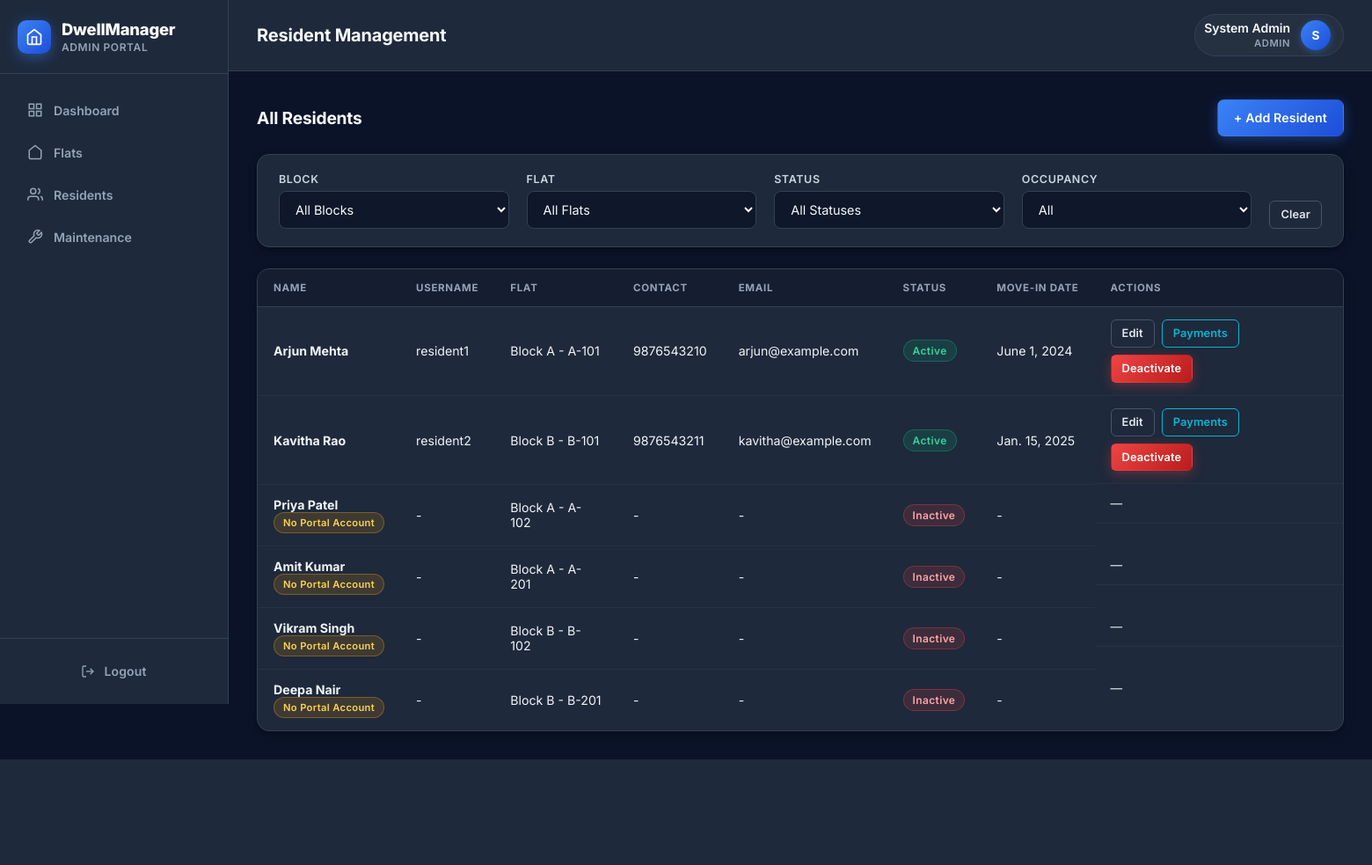
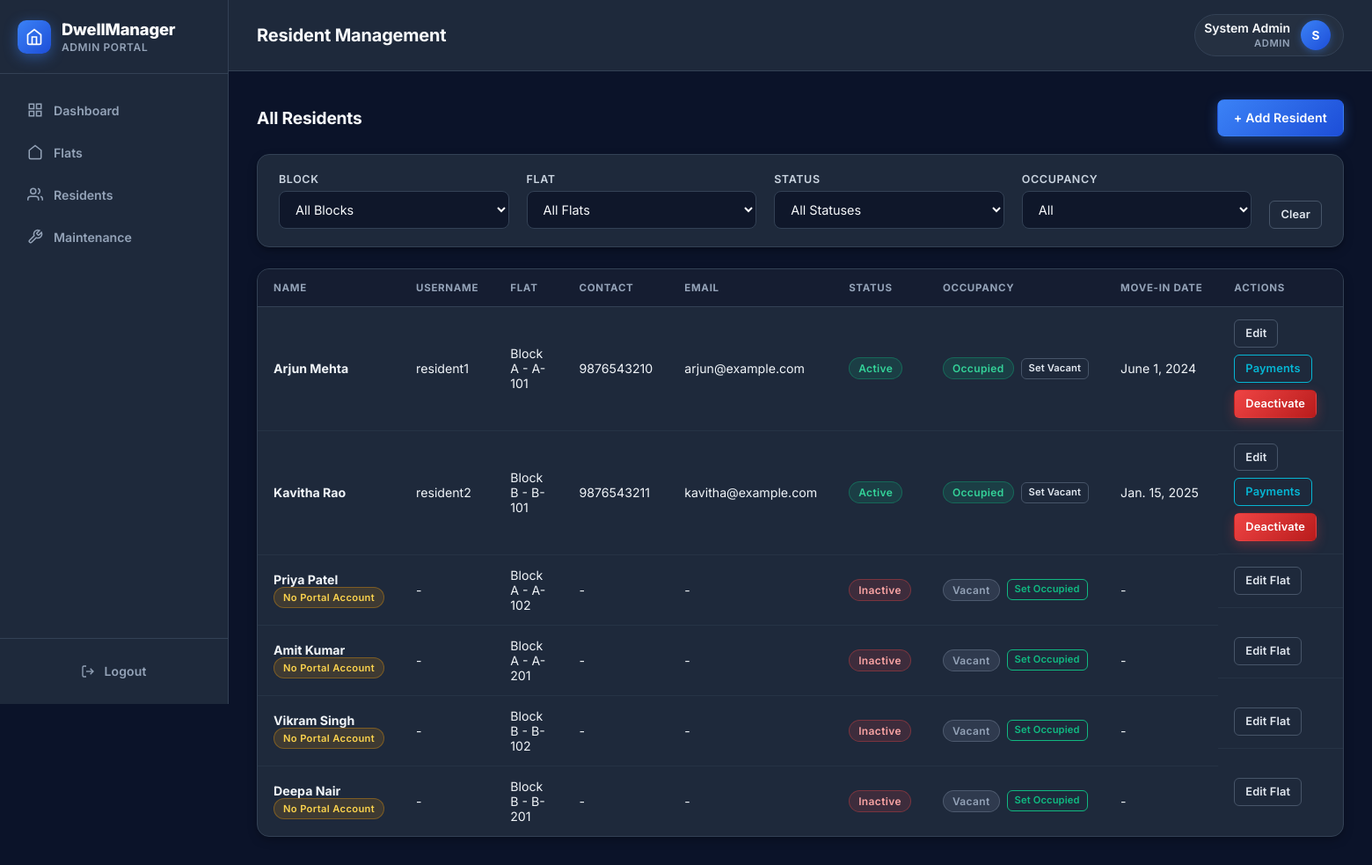
Before and after one commit to Joel-Abraham/DwellManagerDjango, a Django app: page /admin/residents/ in a window 1560 px wide. Shown: the whole page at 88% size. Before the commit the page ends 863 px from the top, so only its background shows below. Run offline with Django 5.2, Linux system fonts and the light colour scheme; a user stored in the database is signed in; data comes from the database, SQL or seed files in the repository; both versions use the stored data as it was after the commit.

Commit message:
feat: add resident management template and server-side URL routing

```diff
--- a/api/urls.py
+++ b/api/urls.py
@@ -14,6 +14,7 @@ from .views import (
     admin_resident_edit,
     admin_resident_deactivate,
     admin_resident_payments,
+    admin_toggle_occupancy,
     admin_maintenance_list,
     admin_maintenance_assign,
     guard_dashboard,
@@ -58,6 +59,7 @@ urlpatterns = [
     path("admin/residents/<int:resident_id>/edit/", admin_resident_edit, name="admin_resident_edit"),
     path("admin/residents/<int:resident_id>/deactivate/", admin_resident_deactivate, name="admin_resident_deactivate"),
     path("admin/residents/<int:resident_id>/payments/", admin_resident_payments, name="admin_resident_payments"),
+    path("admin/flats/<int:flat_id>/toggle-occupancy/", admin_toggle_occupancy, name="admin_toggle_occupancy"),
     # Admin — Maintenance
     path("admin/maintenance/", admin_maintenance_list, name="admin_maintenance_list"),
     path("admin/maintenance/<int:request_id>/assign/", admin_maintenance_assign, name="admin_maintenance_assign"),
--- a/api/views.py
+++ b/api/views.py
@@ -196,6 +196,7 @@ def admin_resident_list(request):
             "full_name": r.full_name,
             "username": r.username,
             "flat": r.flat,
+            "flat_id": r.flat.pk if r.flat else None,
             "contact_number": r.contact_number,
             "email": r.email,
             "status": r.status,
@@ -209,6 +210,7 @@ def admin_resident_list(request):
             "full_name": flat.owner_name,
             "username": "-",
             "flat": flat,
+            "flat_id": flat.pk,
             "contact_number": "-",
             "email": "-",
             "status": "Active" if flat.is_occupied else "Inactive",
@@ -284,6 +286,23 @@ def admin_resident_deactivate(request, resident_id):
         resident.status = ResidentStatus.INACTIVE
         resident.save()
         messages.success(request, f"Resident {resident.full_name} deactivated.")
+    return redirect("admin_resident_list")
+
+
+@admin_required
+def admin_toggle_occupancy(request, flat_id):
+    """Toggle the manually_marked_occupied flag on a flat."""
+    flat = get_object_or_404(Flat, pk=flat_id)
+    if request.method == "POST":
+        new_status = request.POST.get("set_occupied")
+        if new_status == "1":
+            flat.manually_marked_occupied = True
+            flat.save()
+            messages.success(request, f"Flat {flat} marked as occupied.")
+        elif new_status == "0":
+            flat.manually_marked_occupied = False
+            flat.save()
+            messages.success(request, f"Flat {flat} marked as vacant.")
     return redirect("admin_resident_list")
 
 
--- a/templates/admin/resident_list.html
+++ b/templates/admin/resident_list.html
@@ -61,6 +61,7 @@
           <th>Contact</th>
           <th>Email</th>
           <th>Status</th>
+          <th>Occupancy</th>
           <th>Move-in Date</th>
           <th>Actions</th>
         </tr>
@@ -87,6 +88,35 @@
               <span class="status-badge badge-muted">Moved-out</span>
             {% endif %}
           </td>
+          <td>
+            {% if resident.flat_id %}
+              {% if resident.is_occupied %}
+                <div style="display: flex; align-items: center; gap: 0.5rem;">
+                  <span class="status-badge badge-success">Occupied</span>
+                  <form method="post" action="{% url 'admin_toggle_occupancy' resident.flat_id %}" style="display: inline;">
+                    {% csrf_token %}
+                    <input type="hidden" name="set_occupied" value="0">
+                    <button type="submit" class="btn btn-sm btn-outline" style="padding: 3px 8px; font-size: 0.7rem;" onclick="return confirm('Mark this flat as vacant?')" title="Mark as Vacant">
+                      Set Vacant
+                    </button>
+                  </form>
+                </div>
+              {% else %}
+                <div style="display: flex; align-items: center; gap: 0.5rem;">
+                  <span class="status-badge badge-muted">Vacant</span>
+                  <form method="post" action="{% url 'admin_toggle_occupancy' resident.flat_id %}" style="display: inline;">
+                    {% csrf_token %}
+                    <input type="hidden" name="set_occupied" value="1">
+                    <button type="submit" class="btn btn-sm btn-outline" style="padding: 3px 8px; font-size: 0.7rem; border-color: var(--clr-success); color: var(--clr-success);" onclick="return confirm('Mark this flat as occupied?')" title="Mark as Occupied">
+                      Set Occupied
+                    </button>
+                  </form>
+                </div>
+              {% endif %}
+            {% else %}
+              <span style="color: var(--clr-muted);">-</span>
+            {% endif %}
+          </td>
           <td>{{ resident.move_in_date|default:"-" }}</td>
           <td class="actions-cell">
             {% if resident.has_portal %}
@@ -99,12 +129,12 @@
             </form>
             {% endif %}
             {% else %}
-            <span class="text-muted" style="font-size: 0.85rem;">—</span>
+            <a href="{% url 'admin_flat_edit' resident.flat_id %}" class="btn btn-sm btn-outline" title="Edit flat details">Edit Flat</a>
             {% endif %}
           </td>
         </tr>
         {% empty %}
-        <tr><td colspan="8" class="empty-state">No residents found.</td></tr>
+        <tr><td colspan="9" class="empty-state">No residents found.</td></tr>
         {% endfor %}
       </tbody>
     </table>
```
Also changed, not shown: db.sqlite3.
